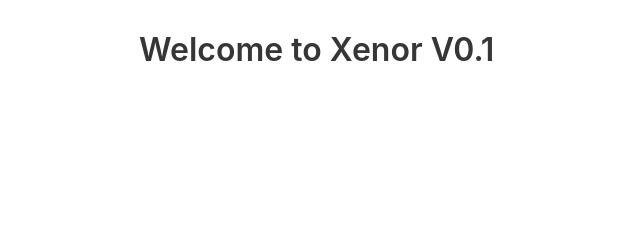
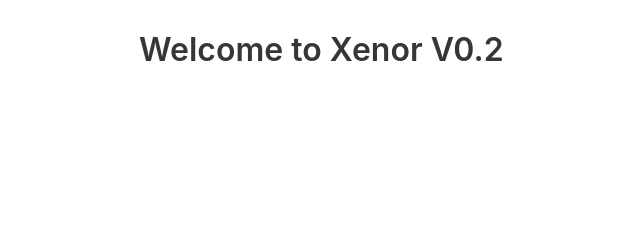
Before and after one commit to SavvyDev06/Xenor, an Electron app: page src/index.html in a window 1200 px wide. Shown: the top 240 px of the page, 189-829 px from the left. Drawn offline with nearby package versions, Linux system fonts and the light colour scheme.

Commit message:
commit on master

```diff
--- a/src/index.html
+++ b/src/index.html
@@ -9,7 +9,7 @@
     <script defer src="render.js"></script>
   </head>
   <body class="content">
-    <h1>Welcome to Xenor V0.1</h1>
+    <h1>Welcome to Xenor V0.2</h1>
 
     <video></video>
     <div style = "position:relative; left:0px; top:5px;">
```
